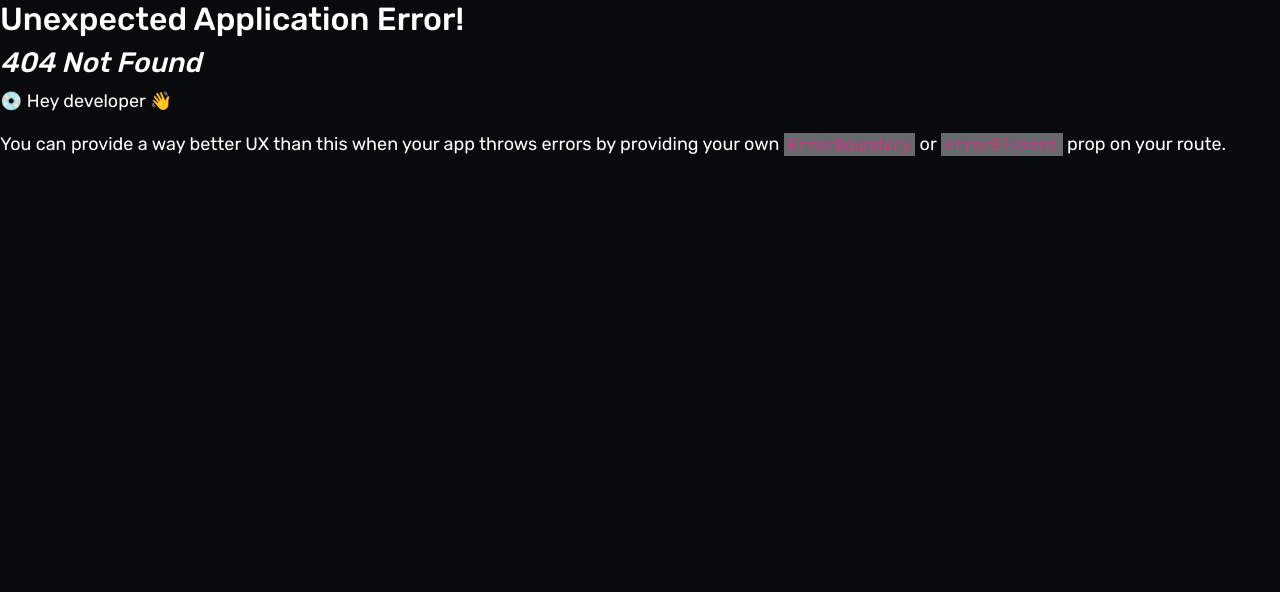
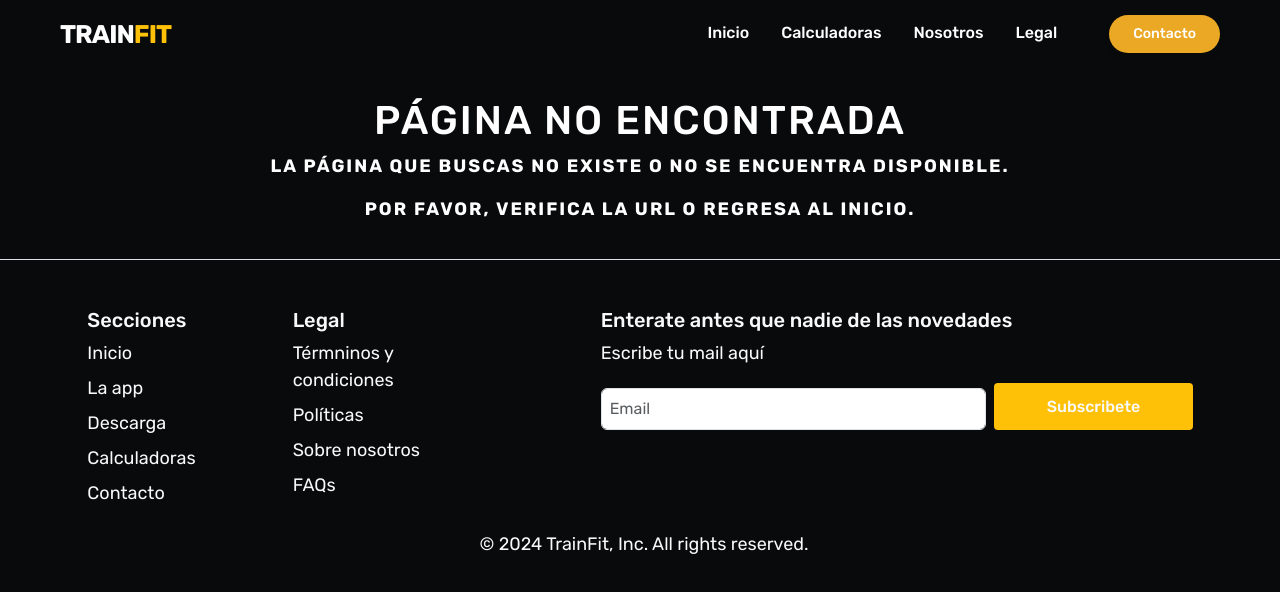
Before and after one commit to Davvidar/TrainFitW, a React (Vite) app: page /calculadoras/CalculadoraKcal in a window 1280 px wide. Before the commit this address had no page. Shown: the top 592 px of the page. Built offline with nearby package versions, Linux system fonts and the light colour scheme.

Commit message:
NotFoundPage

```diff
--- /dev/null
+++ b/src/Pages/NotFound.jsx
@@ -0,0 +1,23 @@
+import React from 'react'
+
+const NotFound = () => {
+  return (
+    <div style={{textAlign: 'center'
+    ,marginTop: '50px'
+
+    ,fontWeight: 'bold'
+    ,textTransform: 'uppercase'
+    ,letterSpacing: '2px'
+    ,padding: '20px'
+    ,borderRadius: '10px'
+
+    }}>
+      <h1>Página no encontrada</h1>
+      <p>La página que buscas no existe o no se encuentra disponible.</p>
+      <p>Por favor, verifica la URL o regresa al inicio.</p>
+
+    </div>
+  )
+}
+
+export default NotFound
--- a/src/Routes/Routes.jsx
+++ b/src/Routes/Routes.jsx
@@ -10,6 +10,7 @@ import TermsConditions from '../Pages/TermsConditions';
 import Politics from '../Pages/Politics';
 import AboutUs from '../Pages/AboutUs/AboutUs';
 import FaqsPage from '../Pages/FaqsPage';
+import NotFound from '../Pages/NotFound';
 
 const router = createBrowserRouter([
 {
@@ -51,6 +52,10 @@ const router = createBrowserRouter([
     {
       path: "/FAQs",
       element: <FaqsPage />,
+    },
+    {
+      path: "*",
+      element: <NotFound />,
     }
   ],
 }
```
